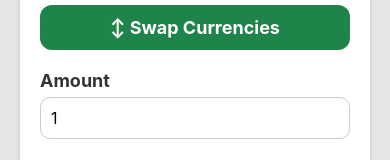
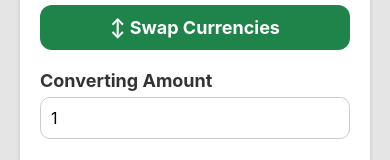
Before and after one commit to SuthanSuresh/COMP3074_Assignment2, a React Native app: screen / in a window 390 px wide. Shown: the part 455-615 px from the top of the page. Built offline with nearby package versions, Linux system fonts and the light colour scheme.

Commit message:
updated input text

```diff
--- a/App.js
+++ b/App.js
@@ -182,7 +182,7 @@ function MainScreen({ navigation }) {
 
 
         <View style={styles.inputSection}>
-          <Text style={styles.label}>Amount</Text>
+          <Text style={styles.label}>Converting Amount</Text>
           <TextInput
             value={amount}
             onChangeText={setAmount}
```
